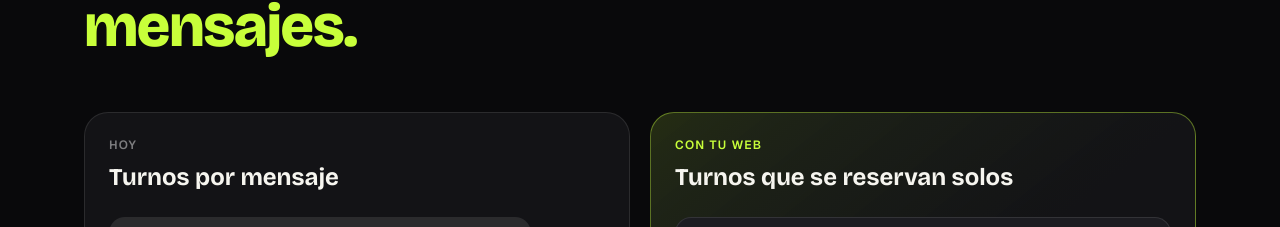
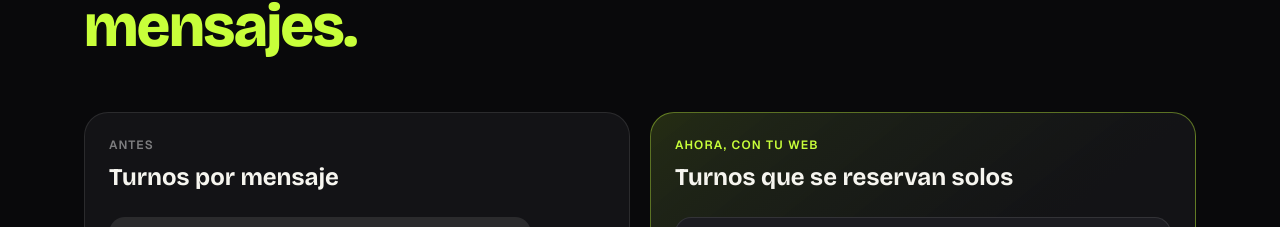
Before and after one commit to LucasSechous/ReservasWeb, a Next.js app: page / in a window 1280 px wide. Shown: the part 1305-1532 px from the top of the page. Built offline with nearby package versions, Linux system fonts and the light colour scheme.

Commit message:
Vitrina: etiquetas Antes / Ahora, con tu web
Co-Authored-By: Claude Sonnet 5.5 <noreply@anthropic.com>

```diff
--- a/src/components/antes-despues.tsx
+++ b/src/components/antes-despues.tsx
@@ -27,7 +27,7 @@ export function AntesDespues() {
         transition={{ staggerChildren: 0.28 }}
       >
         <p className="text-xs font-semibold uppercase tracking-widest text-white/45">
-          Hoy
+          Antes
         </p>
         <h3 className="mt-2 font-display text-2xl font-bold">
           Turnos por mensaje
@@ -62,7 +62,7 @@ export function AntesDespues() {
         transition={{ duration: 0.7, delay: 0.5, ease: [0.22, 1, 0.36, 1] }}
       >
         <p className="text-xs font-semibold uppercase tracking-widest text-accent">
-          Con tu web
+          Ahora, con tu web
         </p>
         <h3 className="mt-2 font-display text-2xl font-bold">
           Turnos que se reservan solos
```
